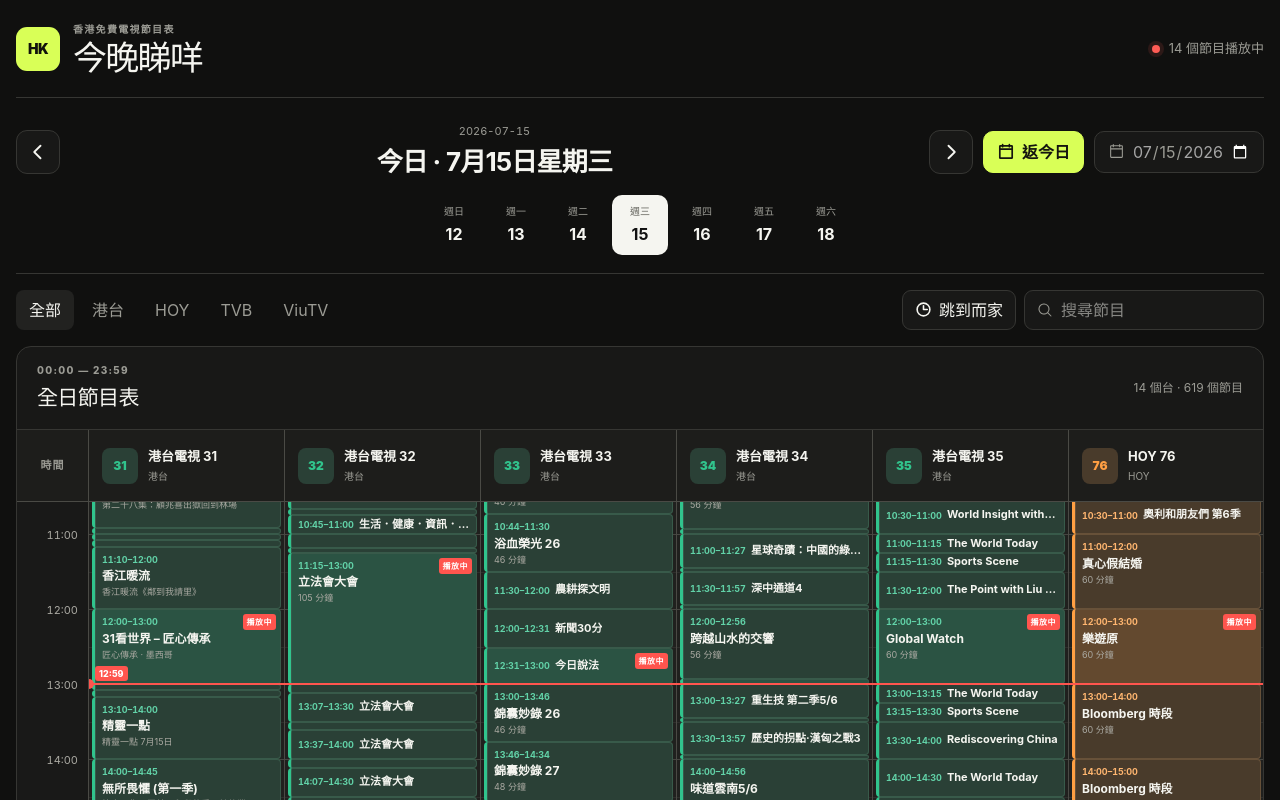
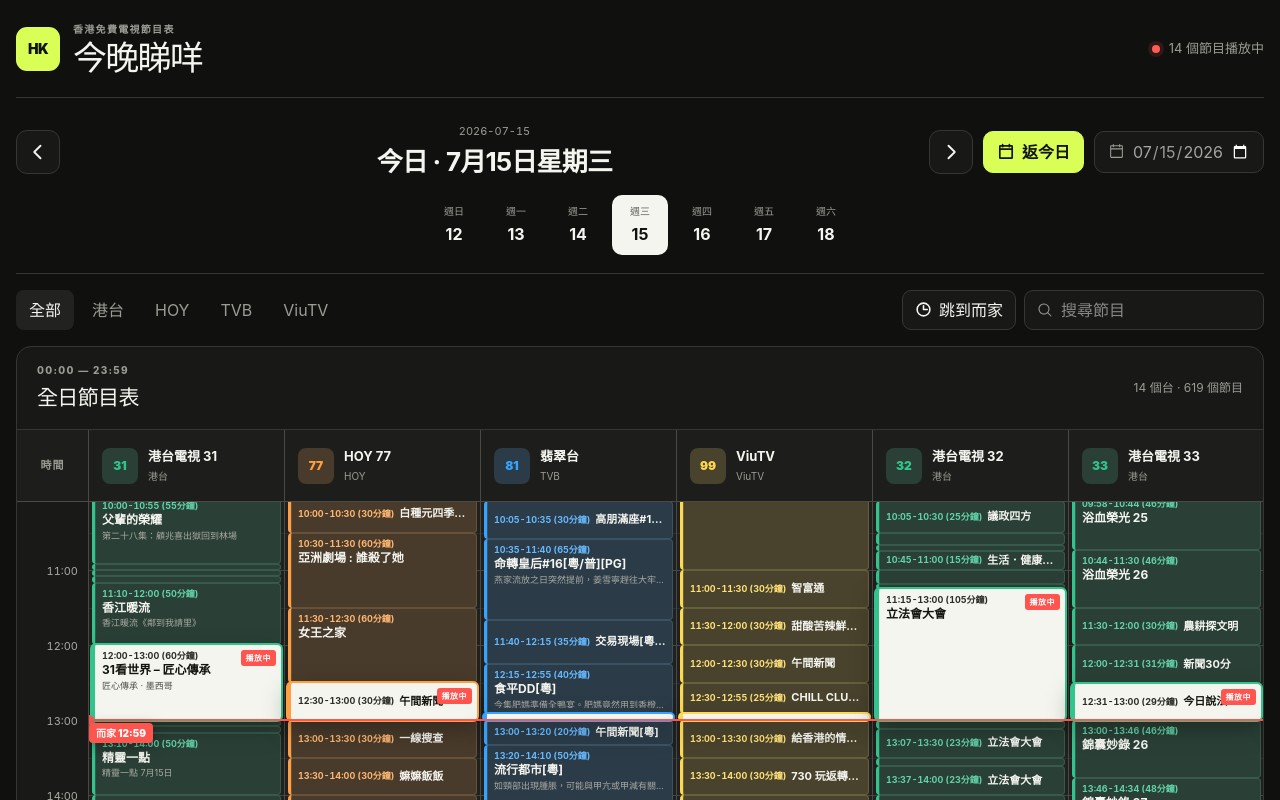
Before and after one commit to dllmdllm/hk-tv-guide, a Next.js app: page / in a window 1280 px wide. Shown: the top 800 px of the page. Built offline with nearby package versions, Linux system fonts and the light colour scheme.

Commit message:
feat: refine epg layout and live state

```diff
--- a/app/globals.css
+++ b/app/globals.css
@@ -85,20 +85,23 @@
 .grid-line { position: absolute; z-index: 1; left: 0; right: 0; height: 1px; background: #2e2e2b; pointer-events: none; }
 .grid-line.hour { background: #464641; }
 .channel-column { position: relative; z-index: 2; height: 100%; border-right: 1px solid var(--line-strong); }
-.programme-block { position: absolute; left: 3px; right: 3px; overflow: hidden; display: flex; flex-direction: column; padding: 6px 7px; border-left: 3px solid var(--accent); border-radius: 4px; background: color-mix(in srgb, var(--accent) 15%, #292927); color: var(--ink); text-decoration: none; box-shadow: inset 0 0 0 1px color-mix(in srgb, var(--accent) 23%, #3a3a36); }
+.programme-block { position: absolute; left: 3px; right: 3px; overflow: hidden; display: grid; grid-template-rows: auto minmax(0, auto) minmax(0, 1fr); align-content: start; row-gap: 2px; padding: 6px 7px; border-left: 3px solid var(--accent); border-radius: 4px; background: color-mix(in srgb, var(--accent) 15%, #292927); color: var(--ink); text-decoration: none; box-shadow: inset 0 0 0 1px color-mix(in srgb, var(--accent) 23%, #3a3a36); }
 .programme-block:hover { z-index: 6; background: color-mix(in srgb, var(--accent) 23%, #2b2b28); box-shadow: 0 7px 22px rgba(0,0,0,.35), inset 0 0 0 1px var(--accent); }
-.programme-slot { margin-bottom: 2px; color: color-mix(in srgb, var(--accent) 76%, white); font-size: 9px; font-weight: 750; font-variant-numeric: tabular-nums; }
-.programme-block strong { overflow: hidden; font-size: 12px; line-height: 1.25; text-overflow: ellipsis; white-space: nowrap; }
-.programme-block small { overflow: hidden; margin-top: 3px; color: #aaa9a2; font-size: 9px; line-height: 1.3; text-overflow: ellipsis; white-space: nowrap; }
-.programme-block.compact { flex-direction: row; align-items: center; gap: 5px; padding-top: 3px; padding-bottom: 3px; }
-.programme-block.compact .programme-slot { flex: 0 0 auto; margin: 0; }
-.programme-block.compact strong { font-size: 11px; }
+.programme-slot { overflow: hidden; color: color-mix(in srgb, var(--accent) 76%, white); font-size: 9px; font-weight: 750; line-height: 1.15; font-variant-numeric: tabular-nums; text-overflow: ellipsis; white-space: nowrap; }
+.programme-block strong { overflow: hidden; font-size: 12px; line-height: 1.22; text-overflow: ellipsis; white-space: nowrap; }
+.programme-block small { overflow: hidden; color: #aaa9a2; font-size: 9px; line-height: 1.25; text-overflow: ellipsis; white-space: nowrap; }
+.programme-block.compact { grid-template-columns: auto minmax(0, 1fr); grid-template-rows: 1fr; align-items: center; column-gap: 5px; padding-top: 3px; padding-bottom: 3px; }
+.programme-block.compact .programme-slot { min-width: 0; }
+.programme-block.compact strong { min-width: 0; font-size: 11px; }
+.programme-block.compact small { display: none; }
 .programme-block.micro { min-height: 0; padding: 0; border-left-width: 3px; }
-.programme-block.live { background: color-mix(in srgb, var(--accent) 27%, #292927); }
-.programme-block b { position: absolute; top: 5px; right: 5px; padding: 2px 4px; border-radius: 3px; background: #ff554e; color: white; font-size: 8px; letter-spacing: .06em; }
+.programme-block.live { z-index: 7; background: #f5f5f0; color: #14140f; box-shadow: 0 0 0 2px var(--accent), 0 8px 24px rgba(0,0,0,.34); }
+.programme-block.live .programme-slot { color: #2d2d28; }
+.programme-block.live small { color: #4f4f49; }
+.programme-block b { position: absolute; top: 5px; right: 5px; padding: 2px 5px; border-radius: 3px; background: #ff554e; color: white; font-size: 8px; font-weight: 900; letter-spacing: .06em; }
 .now-line { position: absolute; z-index: 8; left: 0; right: 0; height: 2px; background: #ff554e; pointer-events: none; }
 .now-line::before { position: absolute; left: -5px; top: -4px; width: 10px; height: 10px; border-radius: 50%; background: #ff554e; content: ""; }
-.now-line span { position: absolute; left: 6px; top: -17px; padding: 1px 4px; border-radius: 3px; background: #ff554e; color: white; font-size: 9px; font-weight: 800; }
+.now-line span { position: sticky; left: 6px; top: -20px; display: inline-flex; align-items: center; height: 20px; padding: 0 7px; border-radius: 4px; background: #ff554e; color: white; font-size: 10px; font-weight: 900; box-shadow: 0 4px 14px rgba(0,0,0,.35); }
 
 .state-card { min-height: 520px; display: flex; flex-direction: column; align-items: center; justify-content: center; gap: 9px; padding: 30px; color: var(--muted); text-align: center; }
 .state-card strong { color: var(--ink); font-size: 19px; }
--- a/app/tv-guide.tsx
+++ b/app/tv-guide.tsx
@@ -47,6 +47,7 @@
 const DAY_HEIGHT = 24 * 60 * PX_PER_MINUTE;
 const hourMarks = Array.from({ length: 25 }, (_, hour) => hour);
 const halfHourMarks = Array.from({ length: 48 }, (_, halfHour) => halfHour);
+const priorityChannelIds = ["rthk-31", "hoy-77", "tvb-81", "viu-99"];
 
 function hktDate(date = new Date()) {
   return new Intl.DateTimeFormat("en-CA", { timeZone: "Asia/Hong_Kong", year: "numeric", month: "2-digit", day: "2-digit" }).format(date);
@@ -68,6 +69,10 @@
 
 function duration(start: string, end: string) {
   return Math.max(1, Math.round((new Date(end).getTime() - new Date(start).getTime()) / 60000));
+}
+
+function programmeMeta(programme: Programme) {
+  return `${time(programme.start)}-${time(programme.end)} (${duration(programme.start, programme.end)}分鐘)`;
 }
 
 function isLive(programme: Programme, selectedDate: string, now: number) {
@@ -131,7 +136,21 @@
   }, [currentIndex, dates]);
 
   const channels = schedule?.channels ?? fallbackChannels;
-  const visibleChannels = channels.filter((channel) => operator === "全部" || channel.operator === operator);
+  const orderedChannels = useMemo(() => {
+    const priority = new Map(priorityChannelIds.map((id, order) => [id, order]));
+    return channels
+      .map((channel, index) => ({ channel, index }))
+      .sort((a, b) => {
+        const priorityA = priority.get(a.channel.id);
+        const priorityB = priority.get(b.channel.id);
+        if (priorityA !== undefined && priorityB !== undefined) return priorityA - priorityB;
+        if (priorityA !== undefined) return -1;
+        if (priorityB !== undefined) return 1;
+        return a.index - b.index;
+      })
+      .map(({ channel }) => channel);
+  }, [channels]);
+  const visibleChannels = orderedChannels.filter((channel) => operator === "全部" || channel.operator === operator);
   const programmesByChannel = useMemo(() => {
     const needle = query.trim().toLocaleLowerCase("zh-HK");
     return new Map(visibleChannels.map((channel) => [channel.id, (schedule?.programmes ?? [])
@@ -149,7 +168,10 @@
   const scrollToNow = useCallback((smooth = true) => {
     if (!gridRef.current) return;
     const targetMinutes = selectedDate === hktDate() && nowMinutes !== null ? nowMinutes : 8 * 60;
-    gridRef.current.scrollTo({ top: Math.max(targetMinutes * PX_PER_MINUTE - 180, 0), behavior: smooth ? "smooth" : "auto" });
+    const headerHeight = Number.parseFloat(window.getComputedStyle(gridRef.current).getPropertyValue("--header-height")) || 0;
+    const targetTop = headerHeight + (targetMinutes * PX_PER_MINUTE) - (gridRef.current.clientHeight / 2);
+    const maxTop = gridRef.current.scrollHeight - gridRef.current.clientHeight;
+    gridRef.current.scrollTo({ top: Math.min(Math.max(targetTop, 0), maxTop), behavior: smooth ? "smooth" : "auto" });
   }, [nowMinutes, selectedDate]);
 
   useEffect(() => {
@@ -224,16 +246,16 @@
                       const compact = position.height < 46;
                       const micro = position.height < 18;
                       return (
-                        <a className={`programme-block${live ? " live" : ""}${compact ? " compact" : ""}${micro ? " micro" : ""}`} href={channel.sourceUrl} target="_blank" rel="noreferrer" key={programme.id} style={{ top: position.top, height: position.height, "--accent": channel.accent } as React.CSSProperties} title={`${time(programme.start)}–${time(programme.end)} ${programme.title}`}>
-                          {!micro && <><span className="programme-slot">{time(programme.start)}–{time(programme.end)}</span><strong>{programme.title}</strong></>}
-                          {!compact && <small>{programme.description || `${duration(programme.start, programme.end)} 分鐘`}</small>}
+                        <a className={`programme-block${live ? " live" : ""}${compact ? " compact" : ""}${micro ? " micro" : ""}`} href={channel.sourceUrl} target="_blank" rel="noreferrer" key={programme.id} style={{ top: position.top, height: position.height, "--accent": channel.accent } as React.CSSProperties} title={`${programmeMeta(programme)} ${programme.title}${programme.description ? ` · ${programme.description}` : ""}`}>
+                          {!micro && <><span className="programme-slot">{programmeMeta(programme)}</span><strong>{programme.title}</strong></>}
+                          {!compact && programme.description && <small>{programme.description}</small>}
                           {live && !micro && <b>播放中</b>}
                         </a>
                       );
                     })}
                   </div>
                 ))}
-                {nowMinutes !== null && <div className="now-line" style={{ top: nowMinutes * PX_PER_MINUTE }}><span>{time(new Date(now).toISOString())}</span></div>}
+                {nowMinutes !== null && <div className="now-line" style={{ top: nowMinutes * PX_PER_MINUTE }}><span>而家 {time(new Date(now).toISOString())}</span></div>}
               </div>
             </div>
           </div>
```
Also changed, not shown: 1 other file (tests, documents, lock files or other folders).
